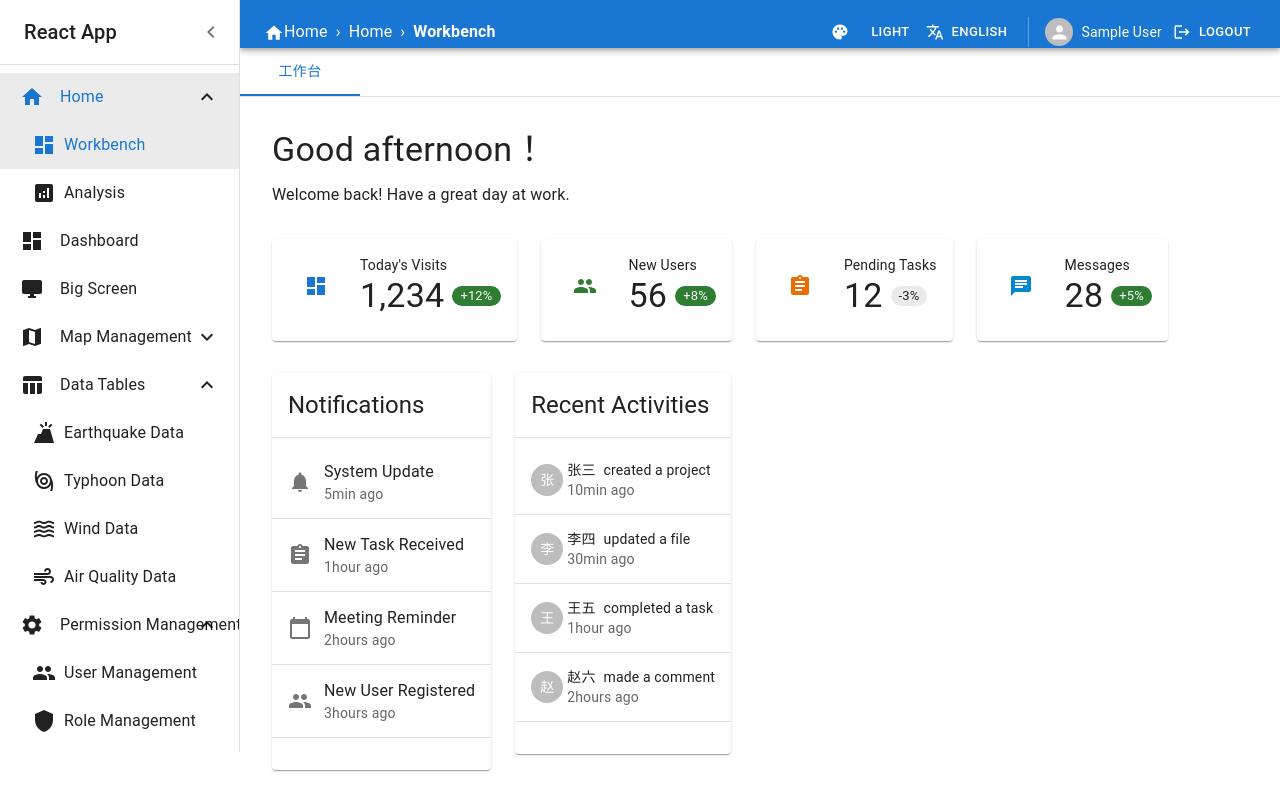
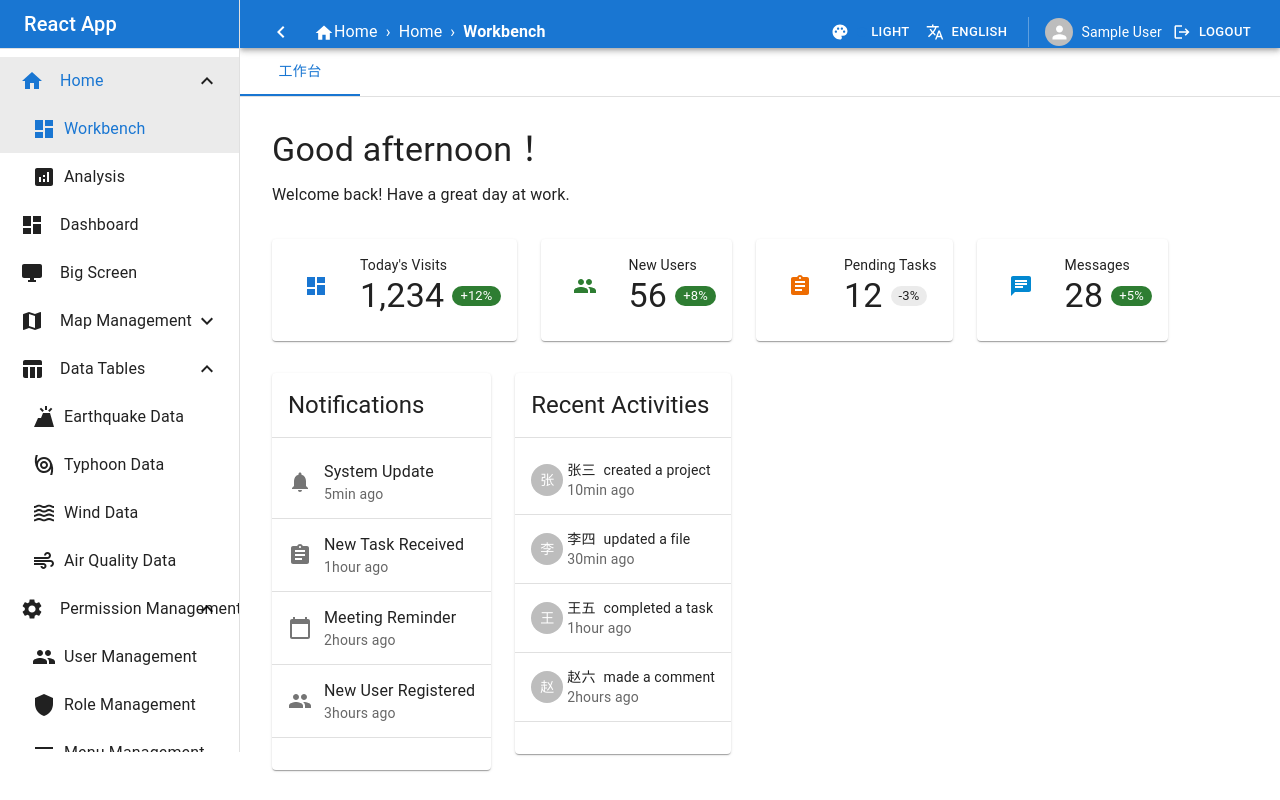
Before and after one commit to wenping29/Cesium, a React (Vite) app in the folder MS_Web/: page /workbench in a window 1280 px wide. Built offline with nearby package versions, Linux system fonts and the light colour scheme; sample sign-in values are in the browser's storage; what cesium would draw is missing.

Commit message:
优化菜单组件

```diff
--- a/MS_Web/src/components/NavBar.jsx
+++ b/MS_Web/src/components/NavBar.jsx
@@ -3,12 +3,16 @@ import { useNavigate } from 'react-router-dom'
 import {
   AppBar, Toolbar, Typography, Button, Box, Avatar,
   Popper, Paper, Grow, MenuList, MenuItem, ListItemIcon, ListItemText, Divider,
+  IconButton
 } from '@mui/material'
 import LogoutIcon from '@mui/icons-material/Logout'
 import PersonIcon from '@mui/icons-material/Person'
 import LockIcon from '@mui/icons-material/Lock'
+import ChevronLeftIcon from '@mui/icons-material/ChevronLeft'
+import ChevronRightIcon from '@mui/icons-material/ChevronRight'
 import { useTranslation } from 'react-i18next'
 import useAuthStore from '../store/authStore'
+import sidebarStore from '../store/sidebarStore'
 import LanguageSwitcher from './LanguageSwitcher'
 import ThemeSwitcher from './ThemeSwitcher'
 import Breadcrumb from './Breadcrumb'
@@ -17,6 +21,7 @@ export default function NavBar() {
   const { t } = useTranslation()
   const navigate = useNavigate()
   const { user, logout } = useAuthStore()
+  const { open: sidebarOpen, toggle: toggleSidebar } = sidebarStore()
   const [open, setOpen] = useState(false)
   const timerRef = useRef(null)
   const containerRef = useRef(null)
@@ -33,7 +38,10 @@ export default function NavBar() {
   return (
     <AppBar position="static" sx={{ zIndex: 1201, height: 48 }}>
       <Toolbar sx={{ minHeight: 48 }}>
-        <Box sx={{ flexGrow: 1 }}>
+        <Box sx={{ flexGrow: 1, display: 'flex', alignItems: 'center', gap: 2 }}>
+          <IconButton onClick={toggleSidebar} color="inherit" size="small">
+            {sidebarOpen ? <ChevronLeftIcon /> : <ChevronRightIcon />}
+          </IconButton>
           <Breadcrumb />
         </Box>
         <Box sx={{ display: 'flex', gap: 1, alignItems: 'center' }}>
--- a/MS_Web/src/components/SideBar.jsx
+++ b/MS_Web/src/components/SideBar.jsx
@@ -42,6 +42,7 @@ import TimerIcon from '@mui/icons-material/Timer'
 import HolidayVillageIcon from '@mui/icons-material/HolidayVillage'
 import BeachAccessIcon from '@mui/icons-material/BeachAccess'
 import { useTranslation } from 'react-i18next'
+import sidebarStore from '../store/sidebarStore'
 
 const DRAWER_WIDTH = 240
 const DRAWER_COLLAPSED_WIDTH = 64
@@ -50,10 +51,8 @@ export default function SideBar() {
   const { t } = useTranslation()
   const navigate = useNavigate()
   const location = useLocation()
-  const [open, setOpen] = useState(true)
+  const { open } = sidebarStore()
   const [expandedMenus, setExpandedMenus] = useState(['home', 'dataTables', 'permission', 'attendance'])
-
-  const toggleDrawer = () => setOpen(!open)
 
   const toggleSubMenu = (menuId) => {
     setExpandedMenus(prev =>
@@ -258,7 +257,7 @@ export default function SideBar() {
             height: 'calc(100% - 48px)',
             boxSizing: 'border-box',
             transition: 'width 0.3s ease',
-            overflowX: 'hidden'
+            overflow: 'hidden'
           }
         }}
         open={open}
@@ -267,10 +266,12 @@ export default function SideBar() {
           sx={{
             display: 'flex',
             alignItems: 'center',
-            justifyContent: open ? 'space-between' : 'center',
+            justifyContent: 'center',
             px: 1,
             py: 1,
-            minHeight: 64
+            minHeight: 48,
+            bgcolor: 'primary.main',
+            color: 'common.white'
           }}
         >
           {open && (
@@ -278,12 +279,9 @@ export default function SideBar() {
               {t('nav.appTitle')}
             </Typography>
           )}
-          <IconButton onClick={toggleDrawer}>
-            {open ? <ChevronLeftIcon /> : <ChevronRightIcon />}
-          </IconButton>
         </Box>
         <Divider />
-        <List sx={{ flexGrow: 1, pt: 1 }}>
+        <List sx={{ flexGrow: 1, pt: 1, overflowY: 'auto', overflowX: 'hidden' }}>
           {menuItems.map(renderMenuItem)}
         </List>
       </Drawer>
--- /dev/null
+++ b/MS_Web/src/store/sidebarStore.js
@@ -0,0 +1,11 @@
+import { create } from 'zustand'
+
+const sidebarStore = create((set) => ({
+  open: true,
+
+  toggle: () => set((state) => ({ open: !state.open })),
+
+  setOpen: (open) => set({ open }),
+}))
+
+export default sidebarStore
```
